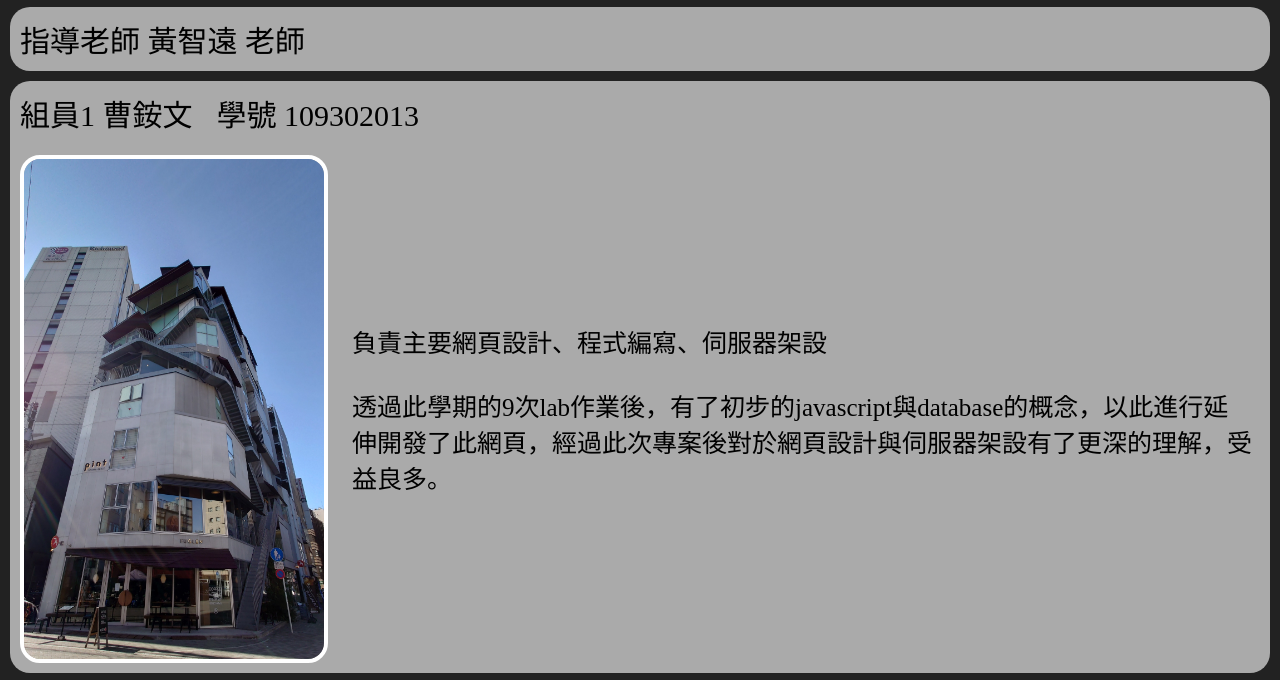
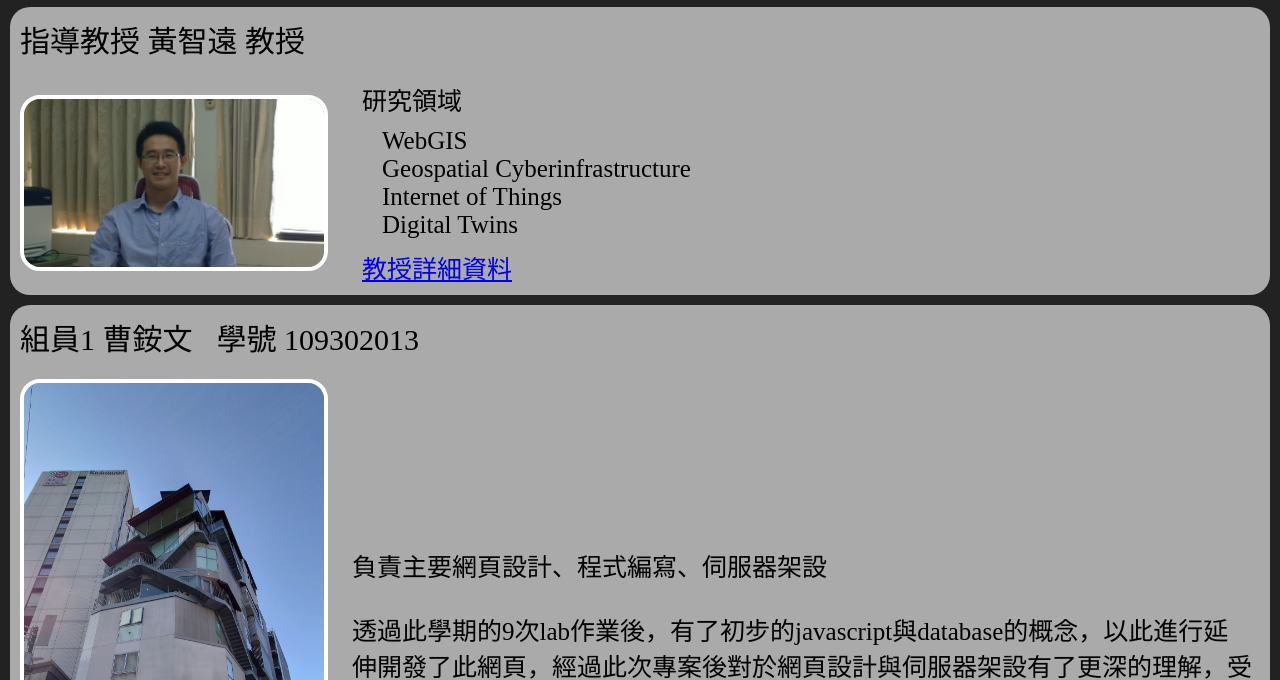
Before and after one commit to 109302013evantsao/109302013evantsao.github.io, a plain HTML site: page project_team_member.html in a window 1280 px wide. Shown: the part 63-743 px from the top of the page. Drawn offline with nearby package versions, Linux system fonts and the light colour scheme.

Commit message:
website_06_02

```diff
--- a/project_team_member.html
+++ b/project_team_member.html
@@ -132,6 +132,16 @@
             padding: 10px;
         }
 
+        .card ul{
+            display: inline-block;
+            font-size: 25px;
+            padding: 10px 20px;
+            font-family: 'Microsoft JhengHei';
+        }
+
+        .card ul li{
+            width: 100%;
+        }
         @keyframes ani{
             0%{background-color: #29c7c6;}
             50%{background-color: #17335f;}
@@ -163,15 +173,21 @@
                 vertical-align: middle;
             }
 
-
             .card p{
                 display: inline-block;
                 vertical-align: middle;
                 width: calc(100% - 360px);
             }
+
+            .card ul{
+                display: inline-block;
+                vertical-align: middle;
+                box-sizing: border-box;
+                width: 400px;
+            }
         }
     </style>
-    <title>Document</title>
+    <title>工作人員介紹</title>
 </head>
 <body>
     <script  src="https://code.jquery.com/jquery-3.6.0.min.js"></script>
@@ -204,8 +220,20 @@
         </div>
         <div class="container">
             <div class="card" id="advisor">
-                <P1>指導老師 黃智遠 老師</P1>
-                <P></P>
+                <div class="name">
+                    <P1>指導教授 黃智遠 教授</P1>
+                </div>
+                <img src="./img/teacher.jpg">
+                <ul>
+                    <li style="font-family: DFKai-sb;">研究領域</li>
+                    <ul>
+                        <li>WebGIS</li>
+                        <li>Geospatial Cyberinfrastructure</li>
+                        <li>Internet of Things</li>
+                        <li>Digital Twins</li>
+                    </ul>
+                    <li style="font-family: DFKai-sb;"><a href="https://www.csrsr.ncu.edu.tw/about/professor_info.php?id=17#top">教授詳細資料</a></li>
+                </ul>
             </div>
             <div class="card"id="student">
                 <div class="name">
@@ -231,6 +259,11 @@
                 <img src="./img/109602537.jpg">
                 <P>負責資料收集、PPT製作<br><br>我原本對於資訊相關的東西知道的並不是很多 但教授上課時講的很淺顯易懂 即便是像我一樣沒相關概念的也可以學到不少 很感激教授。</P>
             </div>
+            <div class="card" id="student">
+                <div class="name">
+                    <p><a href="mailto:tsao.evan99@gmail.com">有問題請聯絡我們 按此寄信</a></p>
+                </div>
+            </div>
         </div>
     </div>
 
```
Also changed, not shown: index.html (+1 -1 lines), img/teacher.jpg (added).
